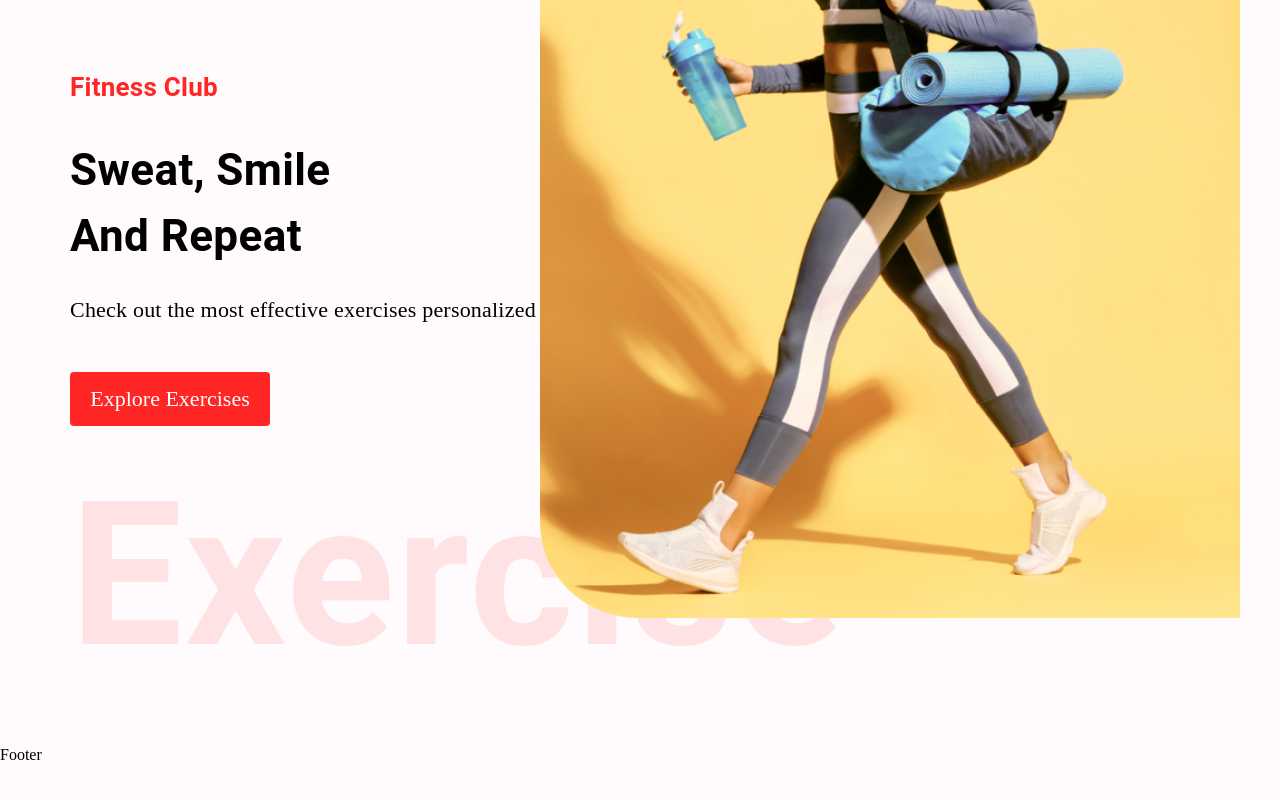
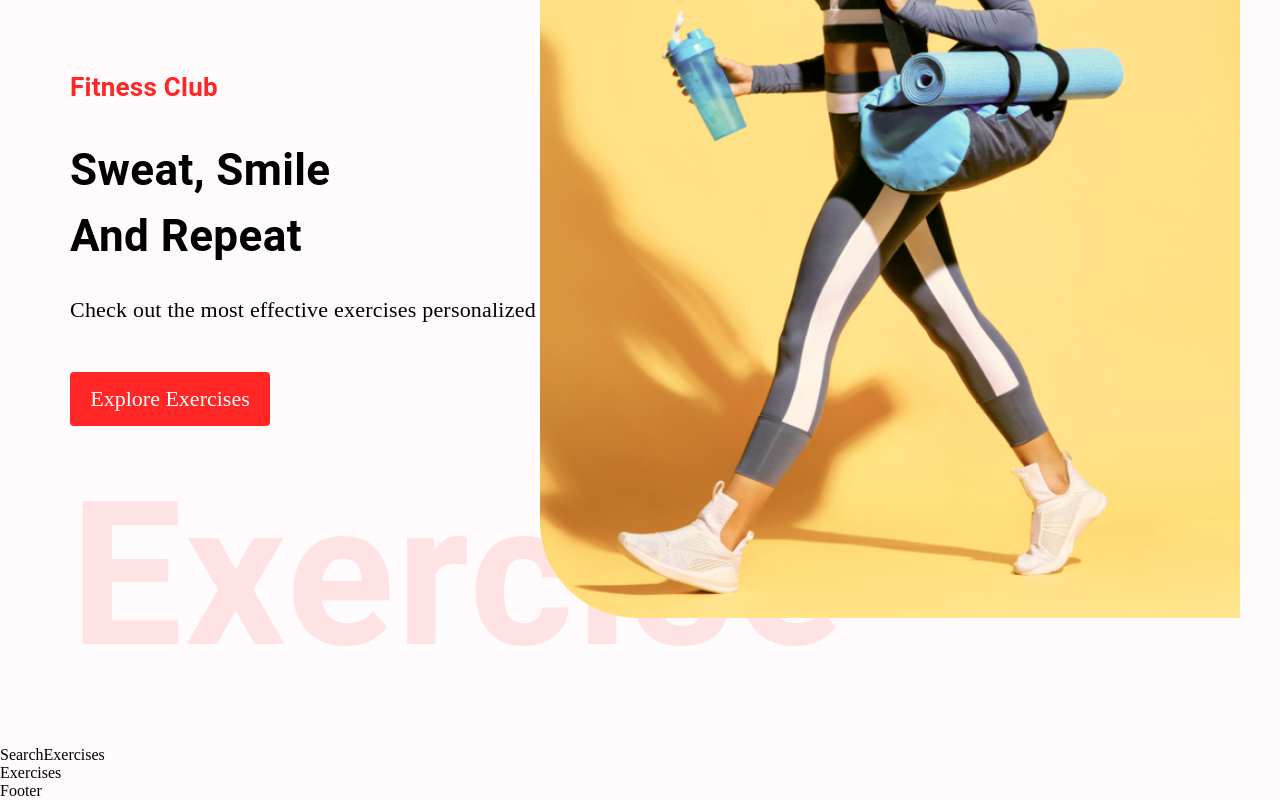
Before and after one commit to mahrarhussain/Fitness_App, a React (Create React App) app: page / in a window 1280 px wide. Shown: the part 248-1048 px from the top of the page. Before the commit the page ends 1012 px from the top, so only its background shows below. Built offline with nearby package versions, Linux system fonts and the light colour scheme.

Commit message:
created search exercise comp

```diff
--- /dev/null
+++ b/src/components/SearchExercises.js
@@ -0,0 +1,9 @@
+import React from 'react'
+
+const SearchExercises = () => {
+  return (
+    <div>SearchExercises</div>
+  )
+}
+
+export default SearchExercises
--- a/src/pages/Home.js
+++ b/src/pages/Home.js
@@ -1,8 +1,8 @@
 import React, { useState } from 'react';
 import { Box } from '@mui/material';
 
-// import Exercises from '../components/Exercises';
-// import SearchExercises from '../components/SearchExercises';
+import Exercises from '../components/Exercises';
+import SearchExercises from '../components/SearchExercises';
 import HeroBanner from '../components/HeroBanner';
 
 const Home = () => {
@@ -12,8 +12,8 @@ const Home = () => {
   return (
     <Box>
       <HeroBanner />
-      {/* <SearchExercises setExercises={setExercises} bodyPart={bodyPart} setBodyPart={setBodyPart} /> */}
-      {/* <Exercises setExercises={setExercises} exercises={exercises} bodyPart={bodyPart} /> */}
+      <SearchExercises setExercises={setExercises} bodyPart={bodyPart} setBodyPart={setBodyPart} />
+      <Exercises setExercises={setExercises} exercises={exercises} bodyPart={bodyPart} />
     </Box>
   );
 };
```
